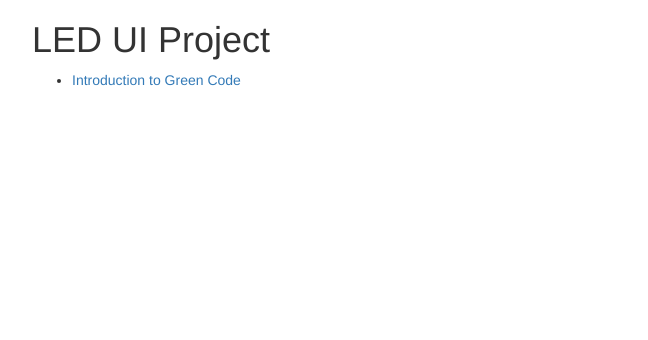
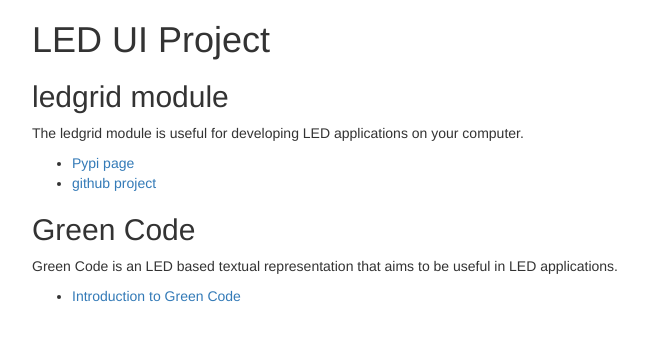
Before and after one commit to ledui/ledui.github.io, a plain HTML site: page index.html in a window 1280 px wide. Shown: the whole page, without its empty margins (38-686 px from the left). Drawn offline with nearby package versions, Linux system fonts and the light colour scheme; files that its build step writes are made by us from their sources.

Commit message:
Tiny link updates.

```diff
--- a/index.html
+++ b/index.html
@@ -25,6 +25,16 @@
   <body>
     <div class="container">
       <h1>LED UI Project</h1>
+      <h2>ledgrid module</h2>
+      <p>The ledgrid module is useful for developing LED applications
+      on your computer.</p>
+      <ul>
+        <li><a href="https://pypi.python.org/pypi/ledgrid">Pypi page</a>
+        <li><a href="https://github.com/zeth/ledgrid">github project</a></li>
+      </ul>
+
+      <h2>Green Code</h2>
+      <p>Green Code is an LED based textual representation that aims to be useful in LED applications.</p>
       <ul>
         <li><a href="/green-code-intro/">Introduction to Green Code</a></li>
       </ul>
```
